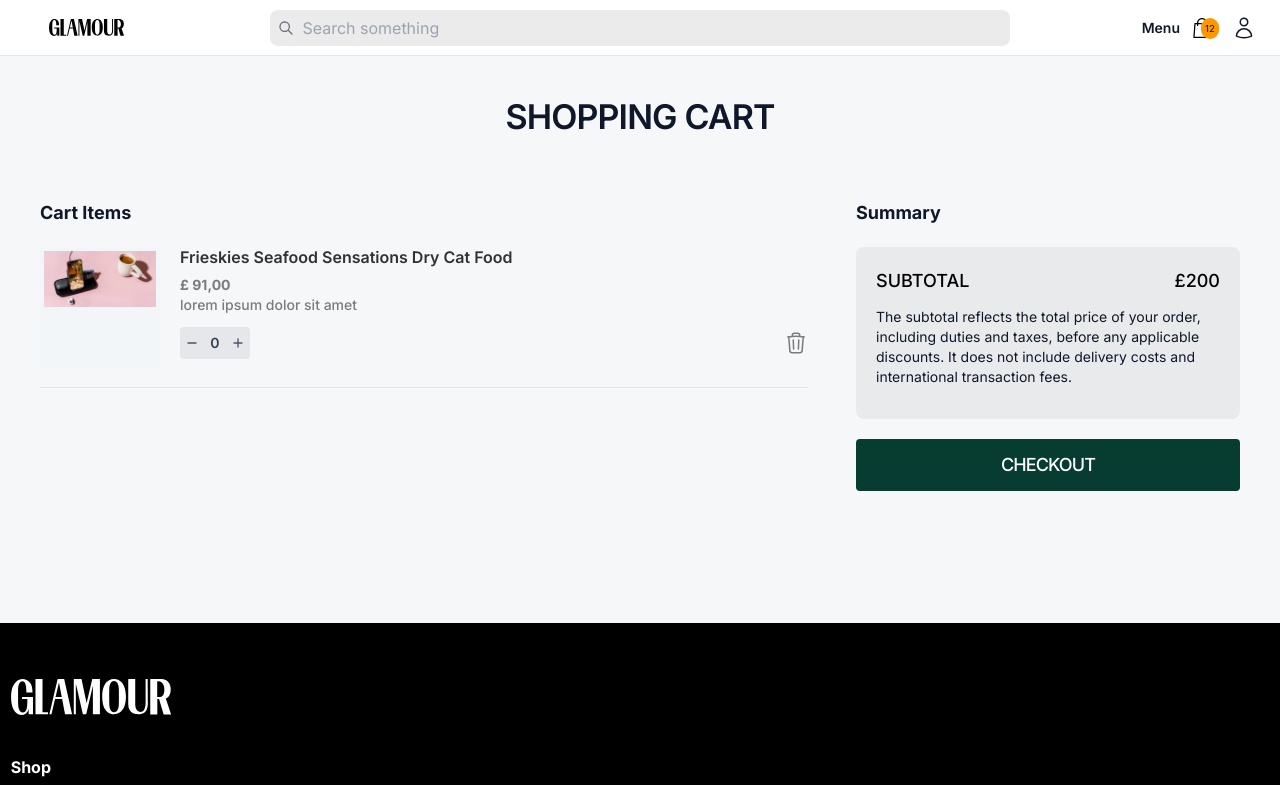
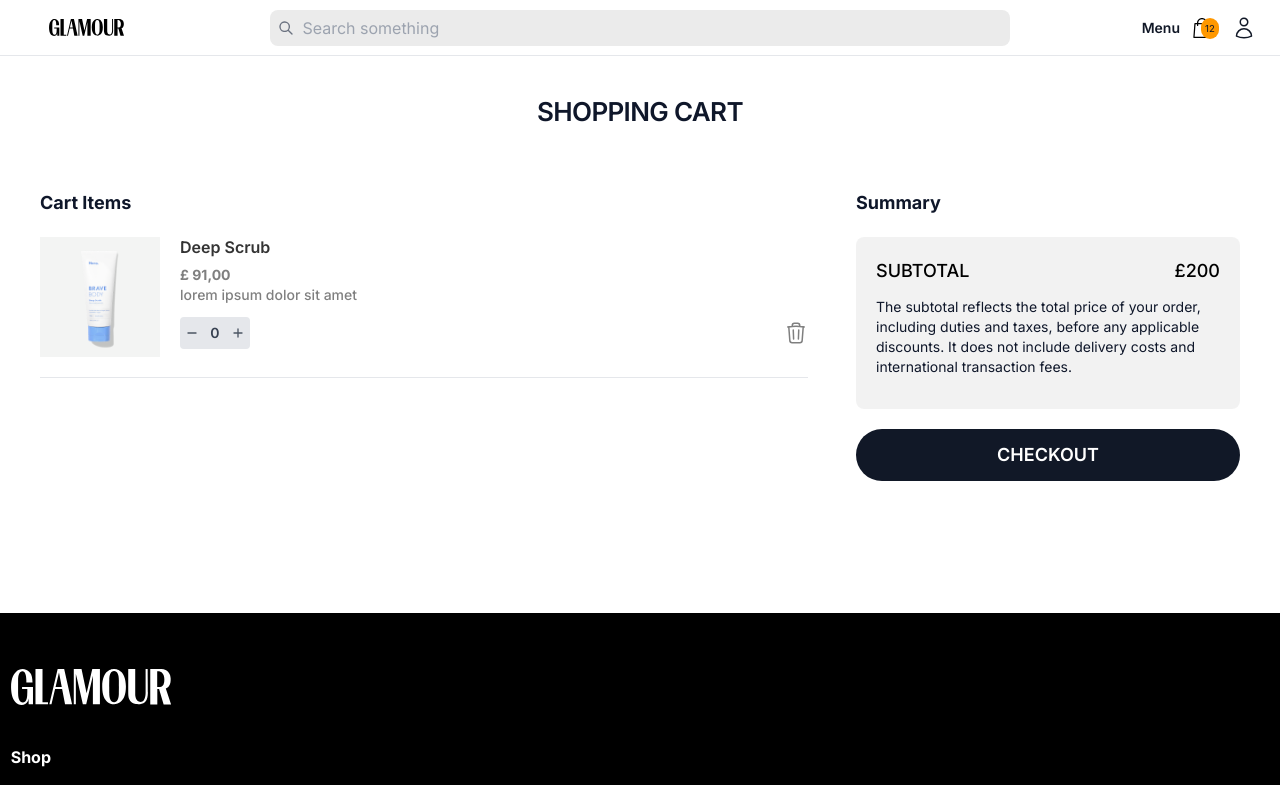
Before and after one commit to larazan/next-gift, a Next.js app: page /cart in a window 1280 px wide. Shown: the top 785 px of the page. Built offline with nearby package versions, Linux system fonts and the light colour scheme.

Commit message:
fix sort

```diff
--- a/src/app/cart/page.js
+++ b/src/app/cart/page.js
@@ -28,11 +28,11 @@ export default function Cart() {
       <Header />
       <GoTop />
 
-      <div className="w-full py-1  md:py-10 bg-[#f5f7f9]">
+      <div className="w-full py-1  md:py-10 bg-white">
         <div className={`w-full max-w-[1280px] px-5 md:px-10 mx-auto`}>
           {/* HEADING AND PARAGRAPH START */}
           <div className="text-center max-w-[800px] mx-auto mt-8 md:mt-0">
-            <div className="text-[28px] md:text-[34px] mb-5 font-semibold uppercase tracking-tight leading-tight text-slate-900">
+            <div className="text-md md:text-[26px] mb-5 font-semibold uppercase tracking-tight leading-tight text-slate-900">
               Shopping Cart
             </div>
           </div>
@@ -69,7 +69,7 @@ export default function Cart() {
               </div>
 
               {/* BUTTON START */}
-              <Link href={"/checkout"} className="w-full py-2 md:py-3 rounded uppercase tracking-tighter bg-[#073d30] text-white text-lg font-medium transition-transform active:scale-95 mb-3 hover:opacity-80 flex items-center gap-2 justify-center">
+              <Link href={"/checkout"} className="w-full py-2 md:py-3 rounded-full uppercase  bg-gray-900 text-white text-lg font-semibold transition-transform active:scale-95 mb-3 hover:opacity-80 flex items-center gap-2 justify-center">
                 Checkout
                 {loading && <Image src={spinner} alt="" />}
               </Link>
--- a/src/app/checkout/page.js
+++ b/src/app/checkout/page.js
@@ -36,7 +36,7 @@ export default function Checkout() {
       <div className="grid  md:grid-cols-2 lg:px-20 xl:px-32 ">
 
         <div className="px-6 pt-8 pb-2 bg-white border-r shadow">
-            <div className="py-5 flex justify-center items-center bg-[#00634b]">
+            <div className="py-5 flex justify-center items-center ">
               <Link href={"/"}>
                 <Logo className="h-10 text-red-600" />
               </Link>
--- a/src/app/components/CartItem.js
+++ b/src/app/components/CartItem.js
@@ -4,11 +4,7 @@ import React, { useState } from "react";
 import Image from "next/image";
 import Link from "next/link";
 
-import product1 from "@/assets/products/product1.png";
-import product2 from "@/assets/products/product2.png";
-import product3 from "@/assets/products/product3.png";
-import product4 from "@/assets/products/product4.png";
-
+import product1 from "@/assets/gallery/gallery1.png";
 
 const CartItem = () => {
   const [count, setCount] = useState(0);
@@ -24,7 +20,7 @@ const CartItem = () => {
   return (
     <div className="flex py-5 gap-3 md:gap-5 border-b">
       {/* IMAGE START */}
-      <div className="shrink-0 aspect-square w-[70px] md:w-[120px] md:bg-[#f3f6f9] p-1">
+      <div className="shrink-0 aspect-square w-[70px] md:w-[120px] md:bg-grayish p-1 bg-grayish">
         <Image src={product1} alt="" width={120} height={120} />
       </div>
       {/* IMAGE END */}
@@ -36,7 +32,7 @@ const CartItem = () => {
             href="/shop/product-3"
             className="text-base leading-tight hover:underline font-semibold text-black/[0.8]"
           >
-            Frieskies Seafood Sensations Dry Cat Food
+            Deep Scrub
           </Link>
 
           {/* PRODUCT SUBTITLE */}
--- a/src/app/components/CheckoutItem.js
+++ b/src/app/components/CheckoutItem.js
@@ -2,10 +2,7 @@ import React from 'react'
 import Image from "next/image";
 import Link from "next/link";
 
-import product1 from "@/assets/products/product1.png";
-import product2 from "@/assets/products/product2.png";
-import product3 from "@/assets/products/product3.png";
-import product4 from "@/assets/products/product4.png";
+import product1 from "@/assets/gallery/gallery1.png";
 
 const CheckoutItem = () => {
   return (
@@ -24,7 +21,7 @@ const CheckoutItem = () => {
             href="/shop/product-3"
             className="text-sm leading-tight hover:underline font-semibold text-black/[0.8]"
           >
-            Frieskies Seafood Sensations Dry Cat Food
+            Deep Scrub
           </Link>
 
         </div>
--- a/src/app/components/FilterPopup.js
+++ b/src/app/components/FilterPopup.js
@@ -226,7 +226,7 @@ const FilterPopup = ({ isOpen, handleClose, setIsOpen }) => {
                 <ul>
                   {concernData.map((data,index) => {
                     return (
-                      <li className="pl-2">
+                      <li className="pl-2" key={index}>
                     <label className="flex h-8 flex-row items-center justify-start">
                       <span className="grow">
                         <span className="text-sm">{data} </span>
--- a/src/app/components/MiniCart.js
+++ b/src/app/components/MiniCart.js
@@ -63,7 +63,7 @@ const MiniCart = ({ isOpen, handleClose, setIsOpen }) => {
           >
             View Cart
           </Link> */}
-           <Link href={"/checkout"} className="w-full py-2 md:py-3 rounded uppercase tracking-tight bg-[#073d30] text-white text-lg font-medium transition-transform active:scale-95 mb-3 hover:opacity-80 flex items-center gap-2 justify-center">
+           <Link href={"/checkout"} className="w-full py-2 md:py-3 rounded-full uppercase bg-gray-900 text-white text-lg font-semibold transition-transform active:scale-95 mb-3 hover:opacity-80 flex items-center gap-2 justify-center">
                 Checkout
 
               </Link>
```
